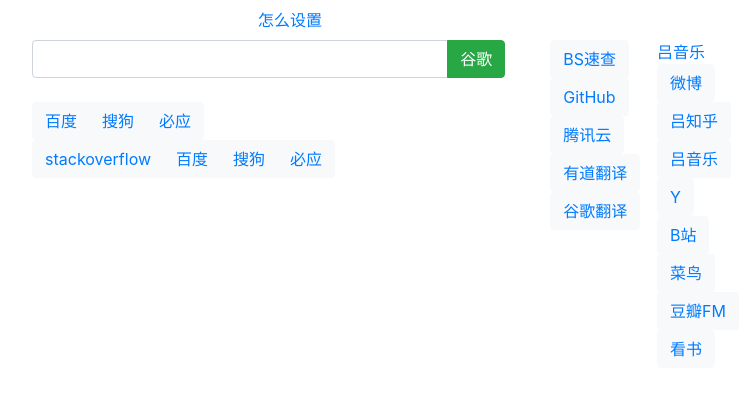
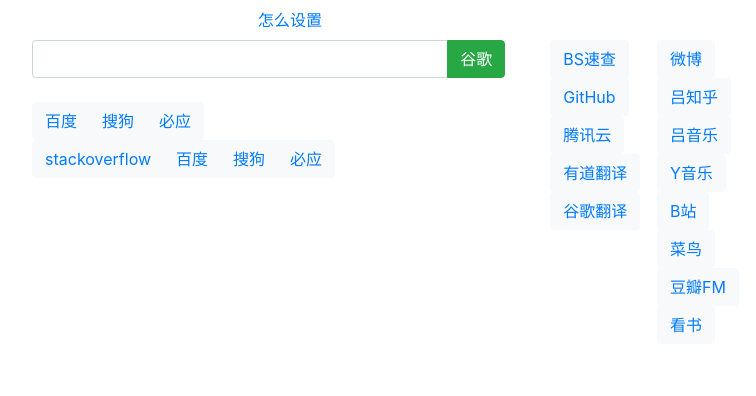
Before and after one commit to wang464/wang464.github.io, a plain HTML site: page 1019.html in a window 1280 px wide. Shown: the whole page, without its empty margins (318-1074 px from the left). Drawn offline with nearby package versions, Linux system fonts and the light colour scheme.

Commit message:
搞定一半

```diff
--- a/1019.html
+++ b/1019.html
@@ -80,11 +80,10 @@
       </aside>
       <!-- 娱乐区 -->
       <aside class="col-xl-1">
-          <a target="_blank" href="https://music.163.com/#/user/home?id=112994032">吕音乐</a>
         <div class="btn btn-light"><a target="_blank" href="https://weibo.com/u/3817167767">微博</a></div>
         <div class="btn btn-light"><a target="_blank" href="https://www.zhihu.com/people/lu-lu-57-78/activities">吕知乎</a></div>
         <div class="btn btn-light"><a target="_blank" href="https://music.163.com/#/user/home?id=112994032">吕音乐</a></div>
-        <div class="btn btn-light"><a target="_blank" href="https://music.163.com/#/user/home?id=395479643">Y</a></div>
+        <div class="btn btn-light"><a target="_blank" href="https://music.163.com/#/user/home?id=395479643">Y音乐</a></div>
         <div class="btn btn-light"><a target="_blank" href="http://bilibili.com/">B站</a></div>
         <div class="btn btn-light"><a target="_blank" href="https://www.runoob.com/">菜鸟</a></div>
         <div class="btn btn-light"><a target="_blank" href="https://douban.fm/">豆瓣FM</a></div>
```
Also changed, not shown: index.html (+1 -2 lines).
